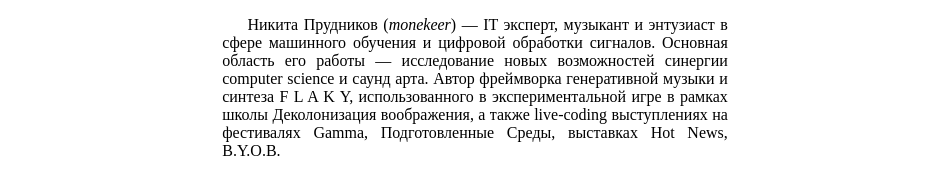
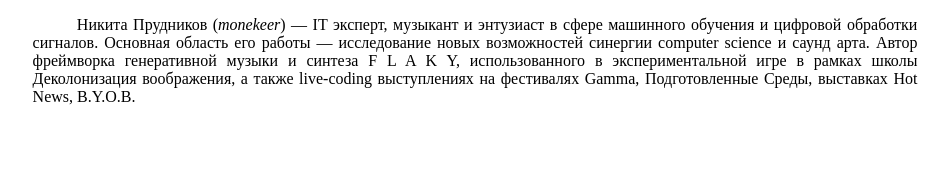
Before and after one commit to gnhdnb/gnhdnb.github.io, a plain HTML site: page index.html in a window 1280 px wide. Shown: the whole page, without its empty margins (165-1113 px from the left). Drawn offline with Linux system fonts and the light colour scheme.

Commit message:
Update index.html

```diff
--- a/index.html
+++ b/index.html
@@ -1,7 +1,7 @@
 <!DOCTYPE html>
 <html>
 <body>
-  <div style='width:40%; margin: auto; text-align:justify; text-indent: 5%;'>
+  <div style='width:70%; margin: auto; text-align:justify; text-indent: 5%;'>
     <p>Никита Прудников (<i>monekeer</i>) — IT эксперт, музыкант и энтузиаст в сфере машинного обучения и цифровой обработки сигналов. Основная область его работы — исследование новых возможностей синергии computer science и саунд арта. Автор фреймворка генеративной музыки и синтеза <span style="white-space: nowrap;">F L A K Y</span>, использованного в экспериментальной игре в рамках школы Деколонизация воображения, а также live-coding выступлениях на фестивалях Gamma, Подготовленные Среды, выставках Hot News, B.Y.O.B.</p>
   </div>
 </body>
```
